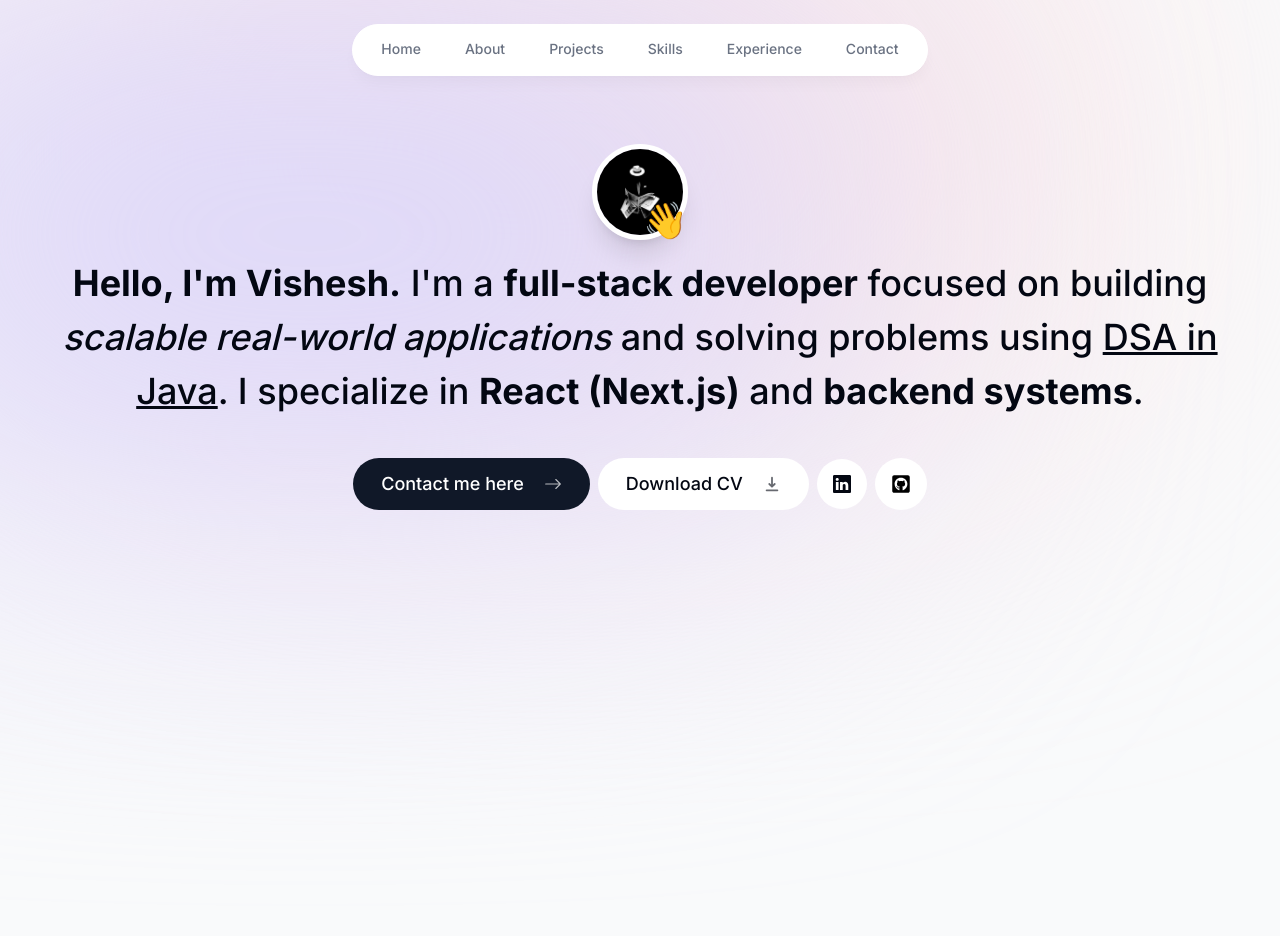
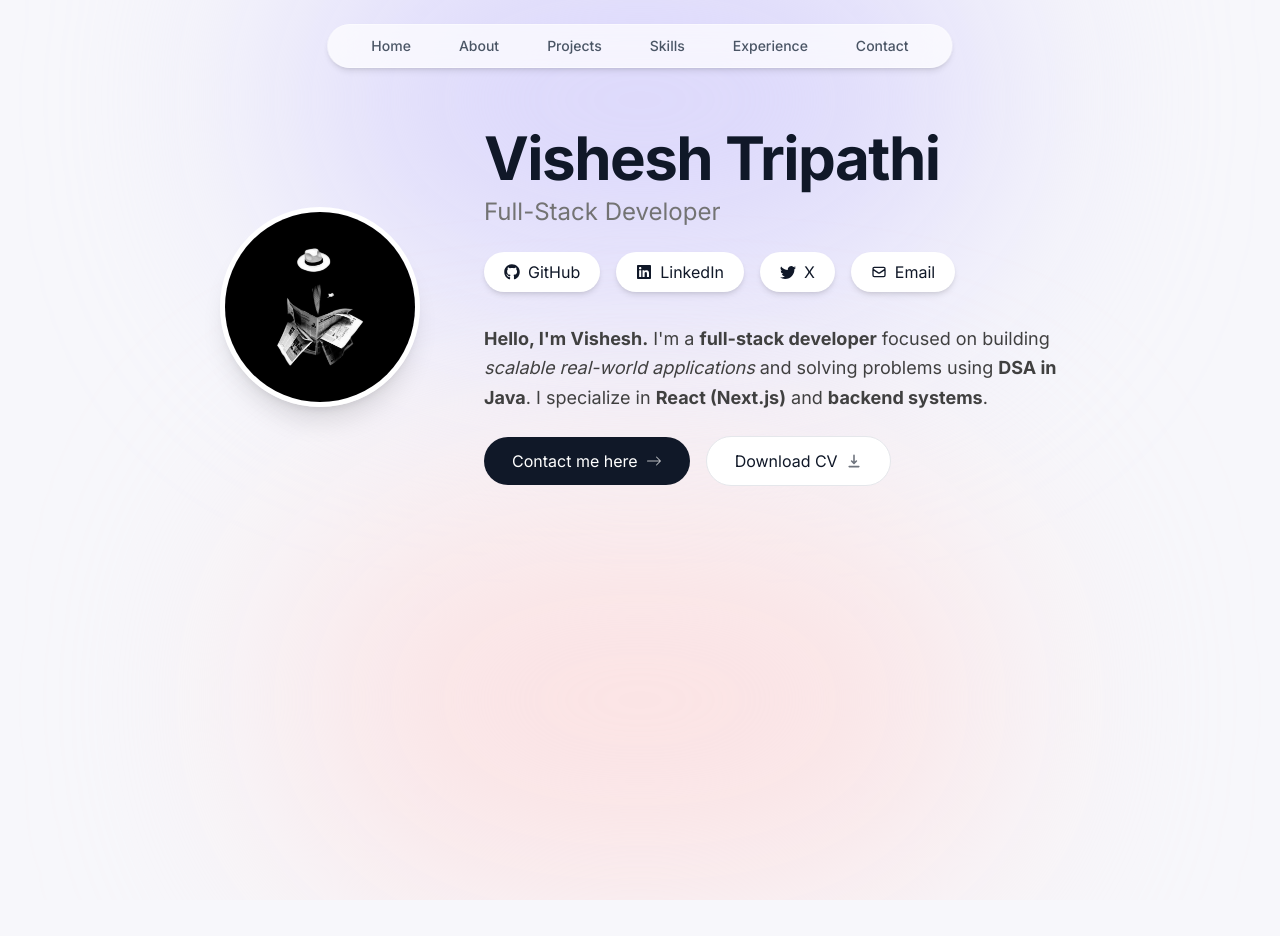
Before and after one commit to VTCodeCraft/next-portfolio, a Next.js app: page / in a window 1280 px wide. Shown: the top 936 px of the page. After the commit the page ends 900 px from the top, so only its background shows below. Built offline with nearby package versions, Linux system fonts and the light colour scheme.

Commit message:
Refactor layout and header components for improved structure and design; enhance intro section with updated content and styling

```diff
--- a/app/layout.tsx
+++ b/app/layout.tsx
@@ -1,34 +1,39 @@
 import type { Metadata } from "next";
 import { Inter } from "next/font/google";
-
 import "./globals.css";
 import Header from "@/components/header";
 
 const inter = Inter({
   subsets: ["latin"],
-  variable: "--font-inter",
 });
 
 export const metadata: Metadata = {
   title: "Vishesh Tripathi - Portfolio",
   description:
-    "Vishesh Tripathi is a full-stack developer with a passion for creating innovative web applications.",
+    "Vishesh Tripathi is a full-stack developer portfolio.",
 };
 
 export default function RootLayout({
   children,
-}: Readonly<{
+}: {
   children: React.ReactNode;
-}>) {
+}) {
   return (
     <html lang="en">
-       <body
-        className={`${inter.className} bg-gray-50 text-gray-950 relative h-1250 pt-28 sm:pt-36`}
-      >
-        <div className="bg-[#fbe2e3] absolute -top-24 -z-10 right-44 h-125 w-125 rounded-full blur-[10rem] sm:w-275"></div>
-        <div className="bg-[#dbd7fb] absolute -top-4 -z-10 -left-140 h-125 w-200 rounded-full blur-[10rem] sm:w-275 md:-left-132 lg:-left-112 xl:-left-60 2xl:-left-20"></div>
-        <Header/>
-        {children}
+      <body className={`${inter.className} bg-[#f7f7fb] text-gray-900 relative min-h-screen`}>
+
+        {/* BACKGROUND BLOBS */}
+        <div className="absolute top-[-100px] left-1/2 -translate-x-1/2 w-[700px] h-[400px] bg-[#dbd7fb] blur-[120px] rounded-full -z-10" />
+        <div className="absolute bottom-[-100px] left-1/2 -translate-x-1/2 w-[700px] h-[400px] bg-[#fbe2e3] blur-[120px] rounded-full -z-10" />
+
+        {/* NAVBAR */}
+        <Header />
+
+        {/* PAGE CONTENT */}
+        <main className="flex justify-center w-full px-6 pt-32 pb-20">
+          <div className="w-full max-w-6xl">{children}</div>
+        </main>
+
       </body>
     </html>
   );
--- a/app/page.tsx
+++ b/app/page.tsx
@@ -2,8 +2,8 @@ import Intro from "@/components/intro";
 
 export default function Home() {
   return (
-      <main className="flex flex-col items-center px-4">
-        <Intro/>
-      </main>
+    <main >
+      <Intro />
+    </main>
   );
 }
--- a/components/header.tsx
+++ b/components/header.tsx
@@ -1,38 +1,42 @@
 "use client";
 
-import React from 'react'
+import React from "react";
 import { motion } from "framer-motion";
 import { links } from "@/lib/data";
-import Link from 'next/link';
+import Link from "next/link";
 
 export default function Header() {
   return (
-                  <header className="z-999 relative">
-                           <motion.div className="fixed top-0 left-1/2 -translate-x-1/2 h-18 w-full rounded-none border border-white border-opacity-40 bg-white bg-opacity-80 shadow-lg shadow-black/3 backdrop-blur-sm sm:top-6 sm:h-13 sm:w-xl sm:rounded-full"
-                                    initial={{ y: -100, opacity: 0 }}
+    <header className="fixed top-6 left-1/2 -translate-x-1/2 z-50">
+
+      {/* GLASS BACKGROUND */}
+      <motion.div
+        className="absolute inset-0 rounded-full bg-white/70 backdrop-blur-xl border border-white/40 shadow-md"
+        initial={{ y: -80, opacity: 0 }}
         animate={{ y: 0, opacity: 1 }}
-                           ></motion.div>
+      />
 
-                           <nav className="flex fixed top-[0.15rem] left-1/2 h-12 -translate-x-1/2 py-2 sm:top-[1.7rem] sm:h-[initial] sm:py-0">
-                                    <ul className="flex h-full w-full items-center justify-center gap-y-1 text-sm font-medium text-gray-500 sm:gap-5">
+      {/* NAV */}
+      <nav className="relative px-8 py-3">
+        <ul className="flex items-center justify-center gap-6 text-sm font-medium text-gray-600">
+
           {links.map((link) => (
-                                                      <motion.li className="h-3/4 flex items-center justify-center"
+            <motion.li
               key={link.hash}
-                                                      initial={{ y: -100, opacity: 0 }}
+              initial={{ y: -50, opacity: 0 }}
               animate={{ y: 0, opacity: 1 }}
             >
               <Link
-                                                                        className="flex w-full items-center justify-center px-3 py-3 transition hover:text-gray-900"
                 href={link.hash}
+                className="px-3 py-1.5 rounded-full transition hover:text-black hover:bg-white/60"
               >
                 {link.name}
               </Link>
-
             </motion.li>
           ))}
+
         </ul>
-
       </nav>
     </header>
-         )
+  );
 }
--- a/components/intro.tsx
+++ b/components/intro.tsx
@@ -1,119 +1,163 @@
-"use client"
+"use client";
 
-import { section } from 'framer-motion/client'
-import React from 'react'
-import Image from 'next/image'
-import { motion } from 'framer-motion'
-import Link from 'next/link'
-import { BsArrowRight, BsLinkedin } from 'react-icons/bs'
-import { HiDownload } from 'react-icons/hi'
-import { FaGithubSquare } from 'react-icons/fa'
+import Image from "next/image";
+import Link from "next/link";
+import { motion } from "framer-motion";
+import { FaGithub, FaLinkedin } from "react-icons/fa";
+import { HiDownload, HiOutlineMail } from "react-icons/hi";
+import { BsArrowRight, BsTwitter } from "react-icons/bs";
 
-export default function intro() {
+export default function Intro() {
          function setActiveSection(arg0: string) {
-                  throw new Error('Function not implemented.')
+                  throw new Error("Function not implemented.");
          }
 
          function setTimeOfLastClick(arg0: number) {
-                  throw new Error('Function not implemented.')
+                  throw new Error("Function not implemented.");
          }
 
          return (
-                  <section className="mb-28 max-w-50rem text-center sm:mb-0">
-                           <div className='flex items-center justify-center'>
-                                    <div className='relative'>
+                  <section className="w-full flex justify-center">
+
+                           {/* CENTERED CONTAINER */}
+                           <div className="max-w-5xl w-full flex flex-col md:flex-row items-center justify-center gap-16">
+
+                                    {/* PROFILE IMAGE */}
                                     <motion.div
                                              initial={{ opacity: 0, scale: 0 }}
                                              animate={{ opacity: 1, scale: 1 }}
+                                             className="shrink-0"
+                                    >
+                                             <Image
+                                                      src="/profile.jpg"
+                                                      alt="Vishesh Tripathi"
+                                                      width="192"
+                                                      height="192"
+                                                      quality="95"
+                                                      priority={true}
+                                                      className="h-50 w-50 rounded-full object-cover border-[0.35rem] border-white shadow-xl"
+                                             />
+                                    </motion.div>
+
+                                    {/* CONTENT */}
+                                    <div className="flex flex-col items-center md:items-start text-center md:text-left max-w-xl">
+
+                                             {/* NAME */}
+                                             <motion.h1 className="text-4xl sm:text-6xl font-bold tracking-tight"
+                                                      initial={{ opacity: 0, y: 20 }}
+                                                      animate={{ opacity: 1, y: 0 }}
                                                       transition={{
-                                                               type: "tween",
-                                                               duration: 0.25,
+                                                               delay: 0.25
                                                       }}
                                              >
-                                                      <Image src="/profile.jpg" alt="Vishesh Tripathi" width="192" height="192" quality="95" priority={true}
-                                                               className="h-24 w-24 rounded-full object-cover border-[0.35rem] border-white
-                                    shadow-xl"/>
-                                                      <motion.span
-                                                               className="absolute bottom-0 right-0 text-4xl origin-bottom-right"
-                                                               initial={{ opacity: 0, scale: 0, rotate: 0 }}
-                                                               animate={{
-                                                                        opacity: 1,
-                                                                        scale: 1,
-                                                                        rotate: [0, 20, -10, 20, -5, 10, 0], // waving motion
-                                                               }}
+                                                      Vishesh Tripathi
+                                             </motion.h1>
+
+                                             {/* ROLE */}
+                                             <motion.p className="text-xl sm:text-2xl text-neutral-500 mt-2"
+                                                      initial={{ opacity: 0, y: 20 }}
+                                                      animate={{ opacity: 1, y: 0 }}
                                                       transition={{
-                                                                        delay: 0.5,
-                                                                        duration: 1,
-                                                                        ease: "easeInOut",
+                                                               delay: 0.25
                                                       }}
                                              >
-                                                               👋
-                                                      </motion.span>
+                                                      Full-Stack Developer
+                                             </motion.p>
+
+                                             {/* SOCIALS */}
+                                             <motion.div className="flex flex-wrap gap-4 mt-6 justify-center md:justify-start"
+                                                      initial={{ opacity: 0, y: 20 }}
+                                                      animate={{ opacity: 1, y: 0 }}
+                                                      transition={{
+                                                               delay: 0.2
+                                                      }}
+                                             >
+
+                                                      <Link
+                                                               href="https://github.com/VTCodeCraft"
+                                                               target="_blank"
+                                                               className="flex items-center gap-2 px-5 py-2 rounded-full bg-white shadow-md hover:scale-105 transition"
+                                                      >
+                                                               <FaGithub />
+                                                               GitHub
+                                                      </Link>
+
+                                                      <Link
+                                                               href="https://linkedin.com/in/vishesh-tripathi-6b6a41213"
+                                                               target="_blank"
+                                                               className="flex items-center gap-2 px-5 py-2 rounded-full bg-white shadow-md hover:scale-105 transition"
+                                                      >
+                                                               <FaLinkedin />
+                                                               LinkedIn
+                                                      </Link>
+
+                                                      <Link
+                                                               href="https://x.com/VTCodeCraft_"
+                                                               target="_blank"
+                                                               className="flex items-center gap-2 px-5 py-2 rounded-full bg-white shadow-md hover:scale-105 transition"
+                                                      >
+                                                               <BsTwitter />
+                                                               X
+                                                      </Link>
+
+                                                      <Link
+                                                               href="mailto:work.vishesh12.05@gmail.com"
+                                                               target="_blank"
+                                                               className="flex items-center gap-2 px-5 py-2 rounded-full bg-white shadow-md hover:scale-105 transition"
+                                                      >
+                                                               <HiOutlineMail />
+                                                               Email
+                                                      </Link>
                                              </motion.div>
 
-                                    </div>
 
-                           </div>
-
-                           <motion.p
-                                    className="mb-10 mt-4 px-4 text-2xl font-medium leading-normal! sm:text-4xl"
-                                    initial={{ opacity: 0, y: 100 }}
+                                             {/* DESCRIPTION */}
+                                             <motion.p className="mt-8 text-lg text-neutral-700 leading-relaxed"
+                                                      initial={{ opacity: 0, y: 20 }}
                                                       animate={{ opacity: 1, y: 0 }}
+                                                      transition={{
+                                                               delay: 0.25
+                                                      }}
                                              >
                                                       <span className="font-bold">Hello, I'm Vishesh.</span>{" "}
                                                       I'm a <span className="font-bold">full-stack developer</span> focused on{" "}
                                                       building <span className="italic">scalable real-world applications</span>{" "}
                                                       and solving problems using{" "}
-                                    <span className="underline">DSA in Java</span>. I specialize in{" "}
+                                                      <span className="font-bold">DSA in Java</span>. I specialize in{" "}
                                                       <span className="font-bold">React (Next.js)</span> and{" "}
                                                       <span className="font-bold">backend systems</span>.
                                              </motion.p>
 
-                           <motion.div
-                                    className="flex flex-col sm:flex-row items-center justify-center gap-2 px-4 text-lg font-medium"
-                                    initial={{ opacity: 0, y: 100 }}
+                                             <motion.div className="flex flex-row items-center gap-4 mt-6 justify-center md:justify-start"
+                                                      initial={{ opacity: 0, y: 20 }}
                                                       animate={{ opacity: 1, y: 0 }}
                                                       transition={{
-                                             delay: 0.1,
+                                                               delay: 0.2
                                                       }}
                                              >
+
                                                       <Link
                                                                href="#contact"
-                                             className="group bg-gray-900 text-white px-7 py-3 flex items-center gap-5 rounded-full outline-none focus:scale-110 hover:scale-110 hover:bg-gray-950 active:scale-105 transition"
-                                             onClick={() => {
-                                                      setActiveSection("Contact");
-                                                      setTimeOfLastClick(Date.now());
-                                             }}
+                                                               className="group bg-gray-900 text-white px-7 py-3 flex items-center gap-2 rounded-full outline-none hover:scale-105 transition"
                                                       >
-                                             Contact me here{" "}
+                                                               Contact me here
                                                                <BsArrowRight className="opacity-70 group-hover:translate-x-1 transition" />
                                                       </Link>
 
                                                       <a
-                                             className="group bg-white px-7 py-3 flex items-center gap-5 rounded-full outline-none focus:scale-110 hover:scale-110 active:scale-105 transition cursor-pointer borderBlack"
-                                             href="/CV.pdf"
-                                             download
+                                                               href="/Vishesh_Tripathi_Resume.pdf"
+                                                               download="Vishesh-Tripathi-Resume.pdf"
+                                                               target="_blank"
+                                                               rel="noopener noreferrer"
+                                                               className="group bg-white px-7 py-3 flex items-center gap-2 rounded-full border border-gray-200 hover:scale-105 transition"
                                                       >
-                                             Download CV{" "}
+                                                               Download CV
                                                                <HiDownload className="opacity-60 group-hover:translate-y-1 transition" />
                                                       </a>
 
-                                    <a
-                                             href="https://linkedin.com/in/vishesh-tripathi-6b6a41213"
-                                             target="_blank"
-                                            className="bg-white border-white/30 p-4 rounded-full hover:scale-110 transition"
-                                    >
-                                             <BsLinkedin />
-                                    </a>
-
-                                    <a
-                                             href="https://github.com/VTCodeCraft"
-                                             target="_blank"
-                                             className="bg-white text-black p-4 text-xl rounded-full hover:scale-110 transition"
-                                    >
-                                             <FaGithubSquare />
-                                    </a>
                                              </motion.div>
+                                    </div>
+                           </div>
                   </section>
-         )
+         );
 }
```
Lines whose indentation alone changed are shown as unchanged.
